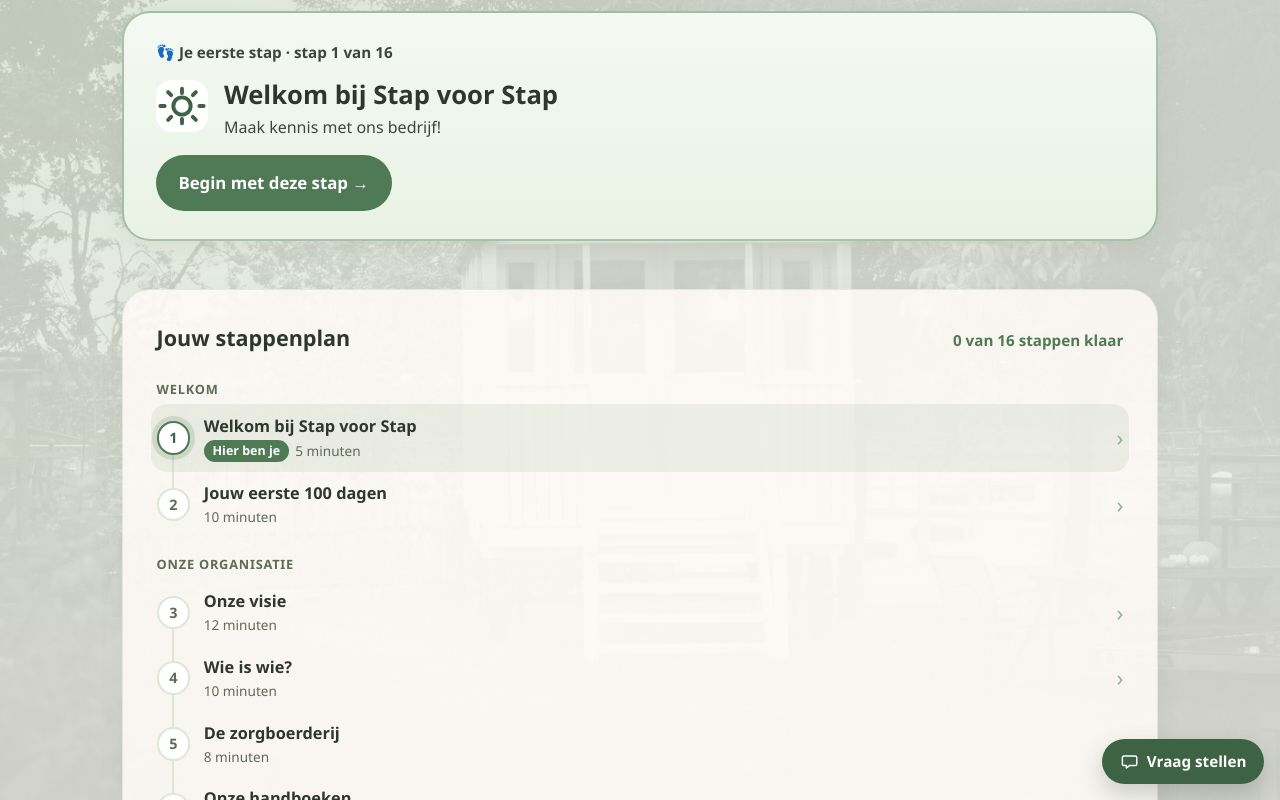
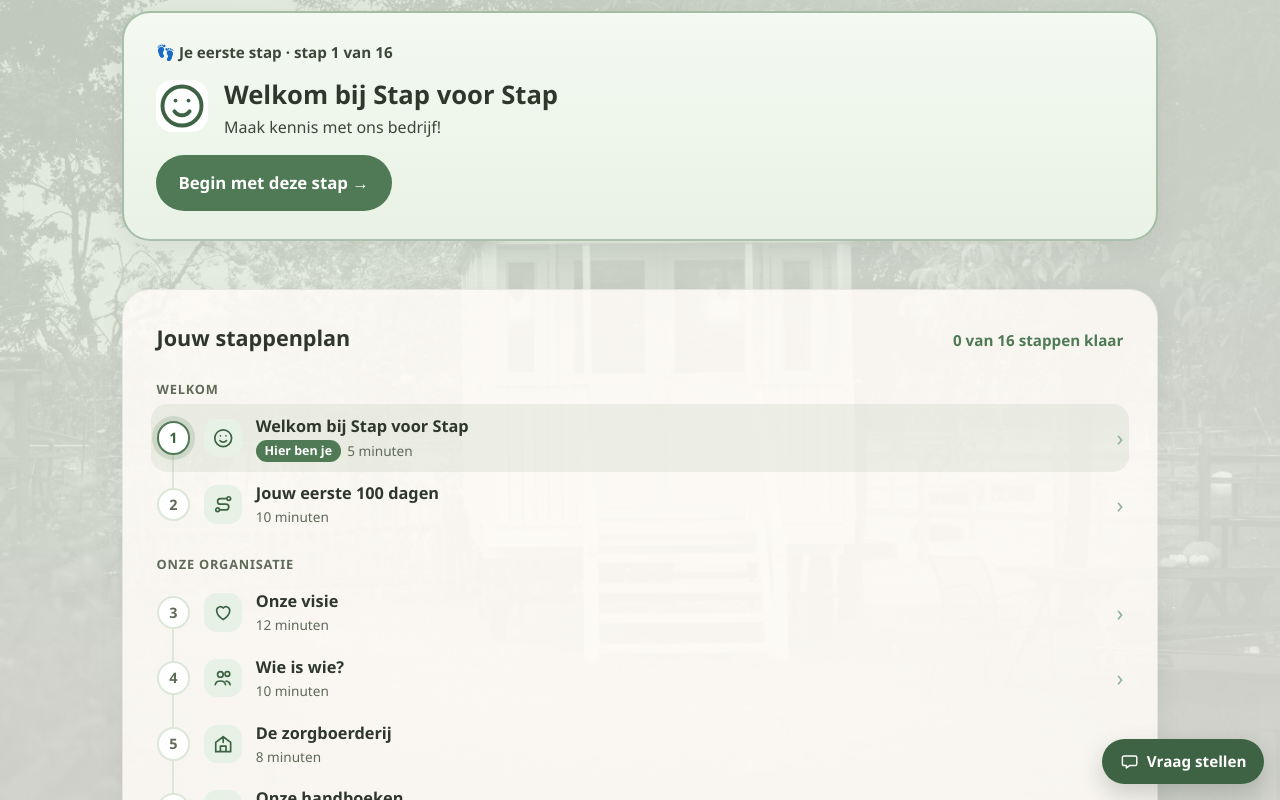
Before and after one commit to heesakkers1/Welkom-bij-stap-voor-stap, a React (Vite) app: page /intro in a window 1280 px wide. Both pictures are taken after a click on the button "🌱 Zet de eerste stap". Shown: the part 531-1331 px from the top of the page. Built offline with nearby package versions, Linux system fonts and the light colour scheme.

Commit message:
Passende icoontjes per module en icoontjes in het stappenplan
Co-Authored-By: Claude Opus 5.5 <noreply@anthropic.com>
Claude-Session: https://claude.ai/code/session_01YJR1csLmaYjAP1WeKz1tme

```diff
--- a/src/components/ModuleIcon.jsx
+++ b/src/components/ModuleIcon.jsx
@@ -1,4 +1,64 @@
 const icons = {
+  smile: (
+    <path
+      d="M12 21a9 9 0 1 0 0-18 9 9 0 0 0 0 18zM8.5 14.5c.9 1.2 2.1 1.8 3.5 1.8s2.6-.6 3.5-1.8M9 9.5h.01M15 9.5h.01"
+      fill="none"
+      stroke="currentColor"
+      strokeWidth="1.8"
+      strokeLinecap="round"
+      strokeLinejoin="round"
+    />
+  ),
+  horseshoe: (
+    <path
+      d="M7 4.5C5.2 6.6 4.5 9.2 4.5 12a7.5 7.5 0 0 0 15 0c0-2.8-.7-5.4-2.5-7.5M10.5 5.5C9 7.2 8.5 9.4 8.5 12a3.5 3.5 0 0 0 7 0c0-2.6-.5-4.8-2-6.5M6.5 10h.01M17.5 10h.01M7 14.5h.01M17 14.5h.01"
+      fill="none"
+      stroke="currentColor"
+      strokeWidth="1.8"
+      strokeLinecap="round"
+      strokeLinejoin="round"
+    />
+  ),
+  clipboard: (
+    <path
+      d="M9 4.5h6v2.5H9zM9 5.5H6.5a1 1 0 0 0-1 1V20a1 1 0 0 0 1 1h11a1 1 0 0 0 1-1V6.5a1 1 0 0 0-1-1H15M8.5 12.5l1.5 1.5 3-3M14.5 13h1.5M8.5 17.5h7"
+      fill="none"
+      stroke="currentColor"
+      strokeWidth="1.8"
+      strokeLinecap="round"
+      strokeLinejoin="round"
+    />
+  ),
+  home: (
+    <path
+      d="M3.5 11 12 4l8.5 7M5.5 9.5V20h13V9.5M10 20v-5.5h4V20"
+      fill="none"
+      stroke="currentColor"
+      strokeWidth="1.8"
+      strokeLinecap="round"
+      strokeLinejoin="round"
+    />
+  ),
+  handHeart: (
+    <path
+      d="M12 11s-3.5-2-3.5-4.6A2 2 0 0 1 12 5.2a2 2 0 0 1 3.5 1.2C15.5 9 12 11 12 11zM3 14.5h2.5l3.8-.1c1 0 1.7.7 1.7 1.6s-.8 1.5-1.7 1.5H7m3.8 0h4.4l3.6-3a1.5 1.5 0 0 1 2.1 2.1L17 21H7l-4-1.5"
+      fill="none"
+      stroke="currentColor"
+      strokeWidth="1.8"
+      strokeLinecap="round"
+      strokeLinejoin="round"
+    />
+  ),
+  laptop: (
+    <path
+      d="M5.5 5.5h13a1 1 0 0 1 1 1V15h-15V6.5a1 1 0 0 1 1-1zM2.5 18.5h19M9 9h6M9 12h4"
+      fill="none"
+      stroke="currentColor"
+      strokeWidth="1.8"
+      strokeLinecap="round"
+      strokeLinejoin="round"
+    />
+  ),
   sun: (
     <path
       d="M12 4v2M12 18v2M4 12H2M22 12h-2M5.6 5.6l1.4 1.4M17 17l1.4 1.4M5.6 18.4 7 17M17 7l1.4-1.4M12 8a4 4 0 1 0 0 8 4 4 0 0 0 0-8z"
--- a/src/pages/Dashboard.css
+++ b/src/pages/Dashboard.css
@@ -461,3 +461,24 @@
     padding: 2rem 1.75rem 1.5rem;
   }
 }
+
+.stepplan__icon {
+  display: inline-flex;
+  flex-shrink: 0;
+  align-items: center;
+  justify-content: center;
+  width: 2.4rem;
+  height: 2.4rem;
+  border-radius: 0.8rem;
+  background: var(--icon-bg);
+  color: var(--accent-strong);
+}
+
+.stepplan__icon .module-icon {
+  width: 1.4rem;
+  height: 1.4rem;
+}
+
+.stepplan__step--done .stepplan__icon {
+  opacity: 0.7;
+}
--- a/src/pages/Dashboard.jsx
+++ b/src/pages/Dashboard.jsx
@@ -190,6 +190,9 @@ function Dashboard() {
                         <span className="stepplan__marker" aria-hidden="true">
                           {isDone ? '✓' : step.number}
                         </span>
+                        <span className="stepplan__icon" aria-hidden="true">
+                          <ModuleIcon name={step.module.icon} />
+                        </span>
                         <span className="stepplan__body">
                           <span className="stepplan__title">{step.module.title}</span>
                           <span className="stepplan__meta">
```
Also changed, not shown: src/data/content.json.
